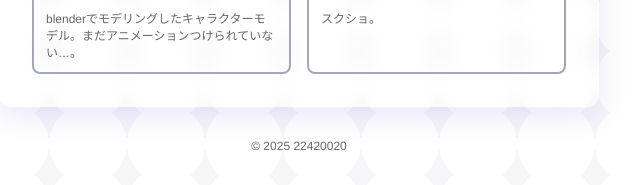
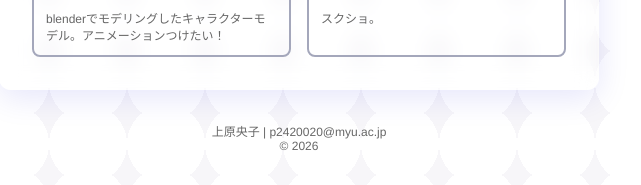
Before and after one commit to p2420020/p2420020, a plain HTML site: page index.html in a window 1280 px wide. Shown: the part 4103-4288 px from the top of the page, without its empty margins (341-982 px from the left). Drawn offline with nearby package versions, Linux system fonts and the light colour scheme; a script that the page names is missing; a web font is replaced by a local one.

Commit message:
Update character model description and footer

```diff
--- a/index.html
+++ b/index.html
@@ -232,7 +232,7 @@
                             alt="キャラクターモデル"
                         />
                         <div class="setumei">
-                        <p>blenderでモデリングしたキャラクターモデル。まだアニメーションつけられていない…。</p>
+                        <p>blenderでモデリングしたキャラクターモデル。アニメーションつけたい！</p>
                         </div>
                     </div>
                         <div class="item">
@@ -250,7 +250,8 @@
 
 
             <footer>
-                <p>© 2025 22420020</p>
+                <p>上原央子 | p2420020@myu.ac.jp</p>
+                <p>© 2026</p>
             </footer>
         </main>
 
```
